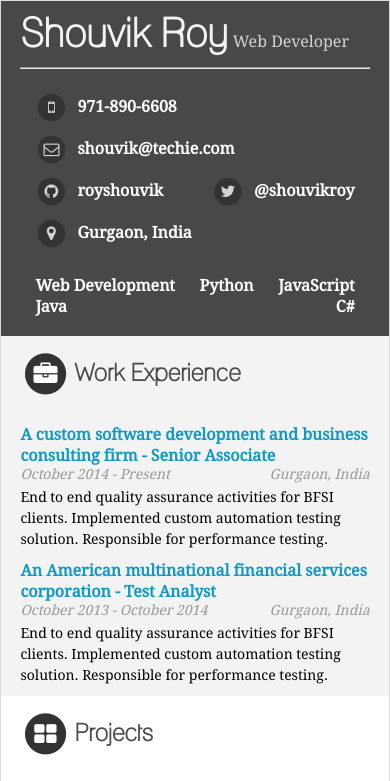
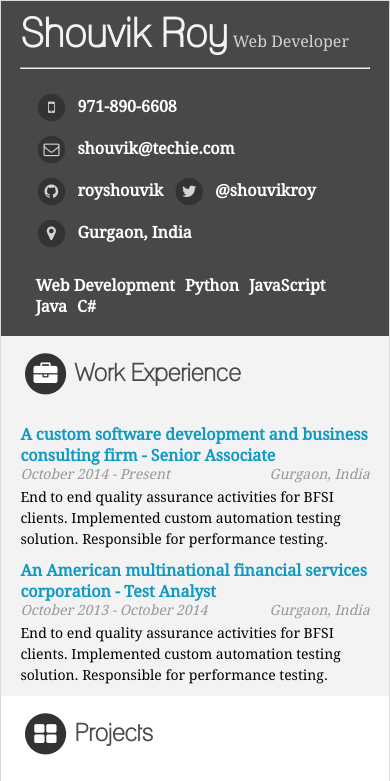
Before and after one commit to royshouvik/resume, a plain HTML site: page index.html in a window 390 px wide. Shown: the top 781 px of the page. Drawn offline with Linux system fonts and the light colour scheme; some packages are replaced by stand-ins of ours.

Commit message:
more responsive tweak

```diff
--- a/css/style.css
+++ b/css/style.css
@@ -270,7 +270,9 @@ span {
     .welcome-message {
         display: none;
     }
-
+    .flex-box {
+        justify-content: flex-start;
+    }
     .project-entry {
         width: 60%;
         margin: 0 auto;
```
